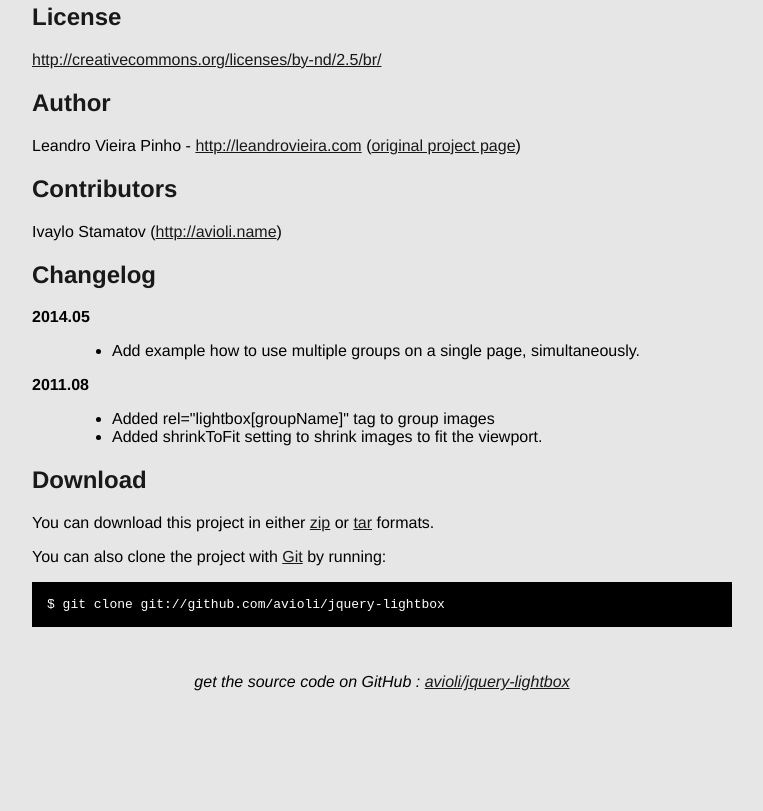
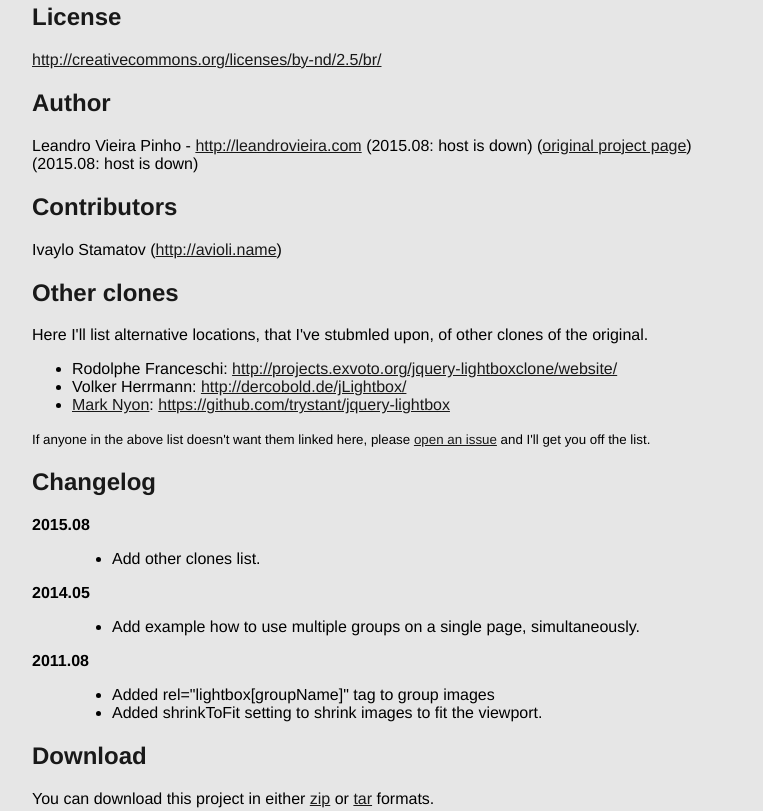
Before and after one commit to avioli/jquery-lightbox, a plain HTML site: page index.html in a window 1280 px wide. Shown: the part 769-1580 px from the top of the page, without its empty margins (258-1021 px from the left). Before the commit the page ends 1468 px from the top, so only its background shows below. Drawn offline with Linux system fonts and the light colour scheme.

Commit message:
add other clones list

```diff
--- a/index.html
+++ b/index.html
@@ -75,14 +75,33 @@ $<span style='color:#806030; '>(</span><span style='color:#400000; font-weight:b
 <p><a href="http://creativecommons.org/licenses/by-nd/2.5/br/">http://creativecommons.org/licenses/by-nd/2.5/br/</a></p>
 
 <h2>Author</h2>
-Leandro Vieira Pinho - <a href="http://leandrovieira.com">http://leandrovieira.com</a>
-(<a href="http://leandrovieira.com/projects/jquery/lightbox/">original project page</a>)
+<p>Leandro Vieira Pinho - <a href="http://leandrovieira.com">http://leandrovieira.com</a> (2015.08: host is down)
+(<a href="http://leandrovieira.com/projects/jquery/lightbox/">original project page</a>) (2015.08: host is down)</p>
 
 <h2>Contributors</h2>
-Ivaylo Stamatov (<a href="http://avioli.name">http://avioli.name</a>)</p>
+<p>Ivaylo Stamatov (<a href="http://avioli.name">http://avioli.name</a>)</p>
+
+<h2>Other clones</h2>
+<p>Here I'll list alternative locations, that I've stubmled upon, of other clones of the original.</p>
+<ul>
+	<li>Rodolphe Franceschi: <a href="http://projects.exvoto.org/jquery-lightboxclone/website/">http://projects.exvoto.org/jquery-lightboxclone/website/</a></li>
+	<li>Volker Herrmann: <a href="http://dercobold.de/jLightbox/">http://dercobold.de/jLightbox/</a></li>
+	<li><a href="https://github.com/trystant" target="_blank">Mark Nyon</a>: <a href="https://github.com/trystant/jquery-lightbox">https://github.com/trystant/jquery-lightbox</a></li>
+</ul>
+<small>If anyone in the above list doesn't want them linked here, please <a href="https://github.com/avioli/jquery-lightbox/issues/new">open an issue</a> and I'll get you off the list.</small>
 
 <h2>Changelog</h2>
 <dl>
+	<dt>
+		<strong>2015.08</strong>
+	</dt>
+	<dd>
+		<ul>
+			<li>
+				Add other clones list.
+			</li>
+		</ul>
+	</dd>
 	<dt>
 		<strong>2014.05</strong>
 	</dt>
```
